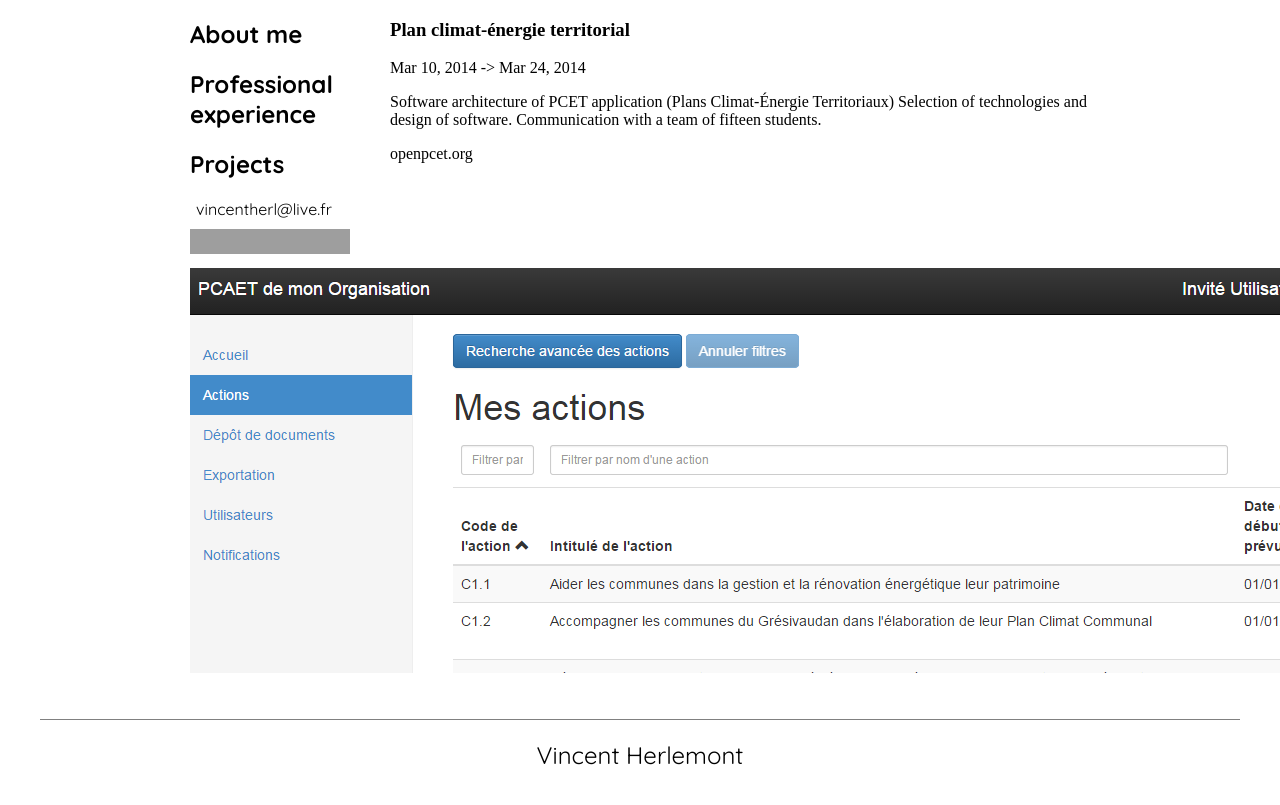
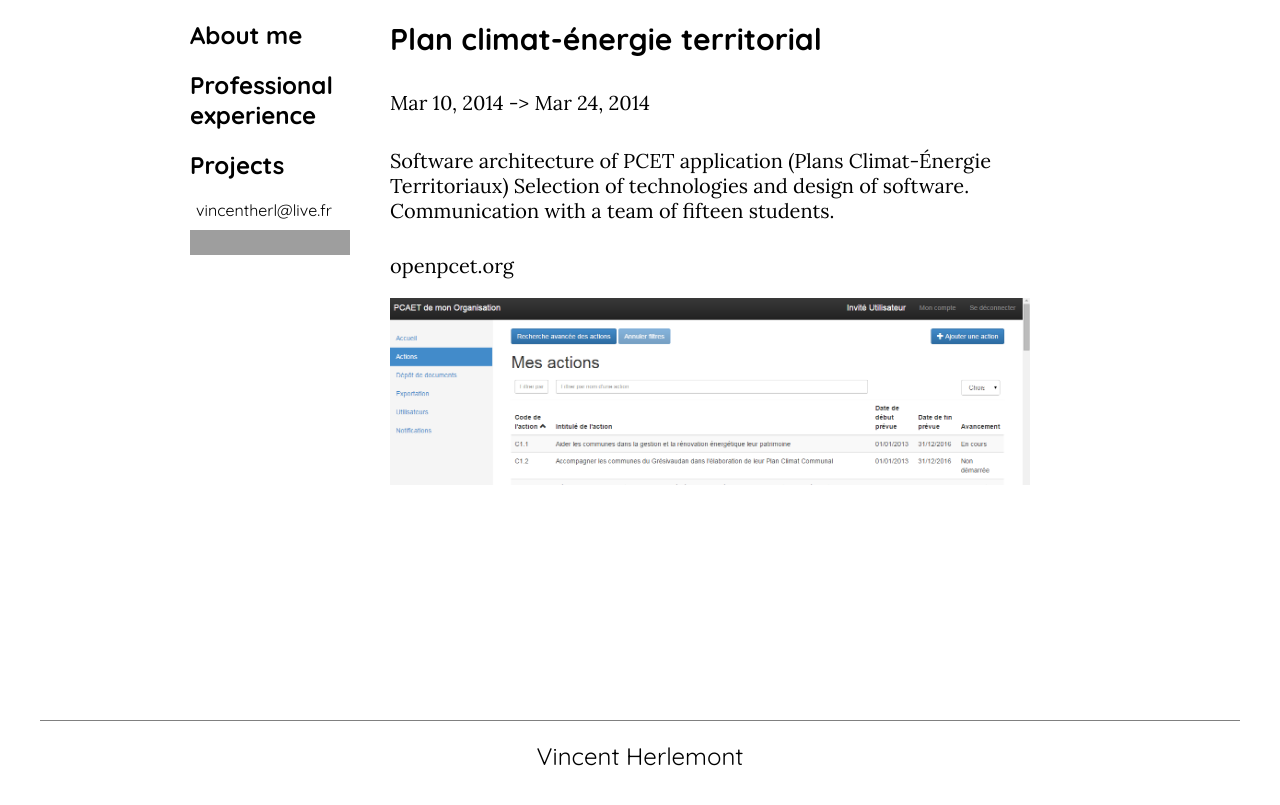
Before and after one commit to sovlin/Vincent-Herlemont, a Jekyll site: the page built from _posts/projects/2014-03-10-plan-climat-energie-territorial.markdown, in a window 1280 px wide. Shown: the top 805 px of the page. Built offline with Jekyll 4.4.1, drawn with Linux system fonts in a browser that asks for light colours; grey boxes are pictures that could not be loaded.

Commit message:
apply css to post

```diff
--- a/_layouts/post.html
+++ b/_layouts/post.html
@@ -1,14 +1,12 @@
 ---
 layout: default
 ---
-<div class="container">
+<div class="page">
+    <div class="text">
+        <h1>{{ page.title }}</h1>
+    </div>
 
-  <div>
-
-  </div>
-  <div class="row">
-    <div class="col s12 center-align">
-      <h3 class="thin" >{{ page.title }}</h3>
+    <div class="text">
         <p>
             {{ page.date | date: "%b %-d, %Y" }} -> {{ page.enddate | date: "%b %-d, %Y" }}
             {% if page.author %}
@@ -16,19 +14,16 @@
             {% endif %}
             {% if page.meta %}
               • {{ page.meta }}
-        {% endif %}</p>
-    </div>
-    {% if page.includeExcerpt %}
-    <div class="col s12 m10 l8 offset-l2 offset-m1">
-      <p class="z-depth-1 excerpt">
-        <i class="mdi-hardware-keyboard-arrow-right"></i>
-        {{page.excerpt}}
+            {% endif %}
         </p>
     </div>
+
+    {% if page.includeExcerpt %}
+    <div class="text">
+        {{page.excerpt}}
+    </div>
     {% endif %}
-  </div>
-  <article class="article">
+    <article class="text">
         {{ content }}
     </article>
-
 </div>
--- a/css/main.css
+++ b/css/main.css
@@ -8,6 +8,10 @@
     font: inherit;
     vertical-align: baseline;
     list-style-type: none;
+}
+
+img {
+    max-width: 50vw;
 }
 
 .menu * {
```
Also changed, not shown: 11 other files. Lines whose indentation alone changed are shown as unchanged.
